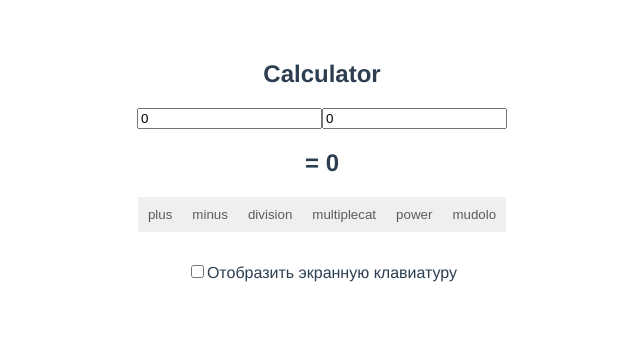
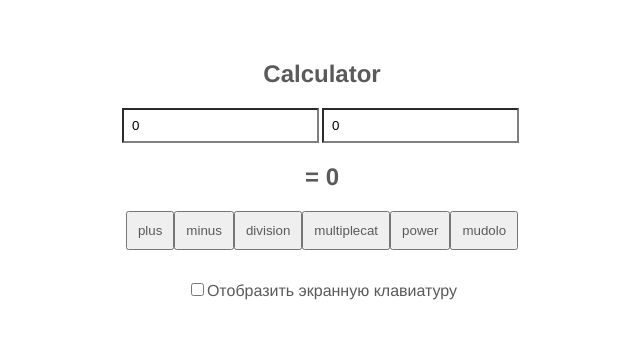
Before and after one commit to elis1386/GB_vue, a Vue app in the folder Vue/: page / in a window 1280 px wide. Shown: the top 338 px of the page, without its empty margins (318-958 px from the left). Built offline with nearby package versions, Linux system fonts and the light colour scheme.

Commit message:
added delete method

```diff
--- a/Vue/src/App.vue
+++ b/Vue/src/App.vue
@@ -1,10 +1,10 @@
 <template>
 
   <div id="app">
-    <h2>Calculator</h2>
+    <h2 class="text">Calculator</h2>
 
-    <input  v-model.number="operand1">
-    <input  v-model.number="operand2">
+    <input class="inputarea" v-model.number="operand1">
+    <input class="inputarea" v-model.number="operand2">
 
     <p class="error" v-if="error">ERROR</p>
     <h2 class="text">= {{result}}</h2>
@@ -15,13 +15,14 @@
 
     <div class="checkbox">
       <input type="checkbox" id="checkbox" v-model="keyVisible">
-      <label for="checkbox">Отобразить экранную клавиатуру</label>
+      <label class="text" for="checkbox">Отобразить экранную клавиатуру</label>
     </div>
 
     <div v-show="keyVisible">
     <button class="numbers" v-for="number in numbers" :key="number" @click="keyBoard(number)">
       {{ number }}
     </button>
+    <button class="numbers" @click="deleteNumber()" > &larr; </button>
 
     <div class="radio">
     <input type="radio" id="one" value="operand1" v-model="picked">
@@ -130,9 +131,14 @@ export default {
          this.operand2 = number
        }
      },
-
-
+     deleteNumber(){
+        if (this.picked === 'operand1'){
+       this.operand1 = 0
+     }else {
+         this.operand2 = 0
+       }
    },
+   }
 }
 
 </script>
@@ -146,15 +152,27 @@ export default {
   color: #2c3e50;
   margin-top: 60px;
 }
+.inputarea {
+  border-color: rgb(128, 126, 126);
+  padding: 8px;
+  margin-right: 3px;
+}
 .actions {
-  border: rgb(128, 126, 126);
+  border: 0,3px rgb(128, 126, 126);
   padding: 10px;
-  color: rgb(90, 92, 92);
+  color: rgb(90, 90, 90);
+}
+.actions:hover {
+  padding: 10px;
+  border: rgb(200, 241, 153);
 }
 .numbers {
   border: rgb(128, 126, 126);
   padding: 10px;
-  color: rgb(90, 92, 92);
+  color: rgb(90, 90, 90);
+}
+.text {
+color: rgb(90, 90, 90);
 }
 .error {
   color: red;
```
